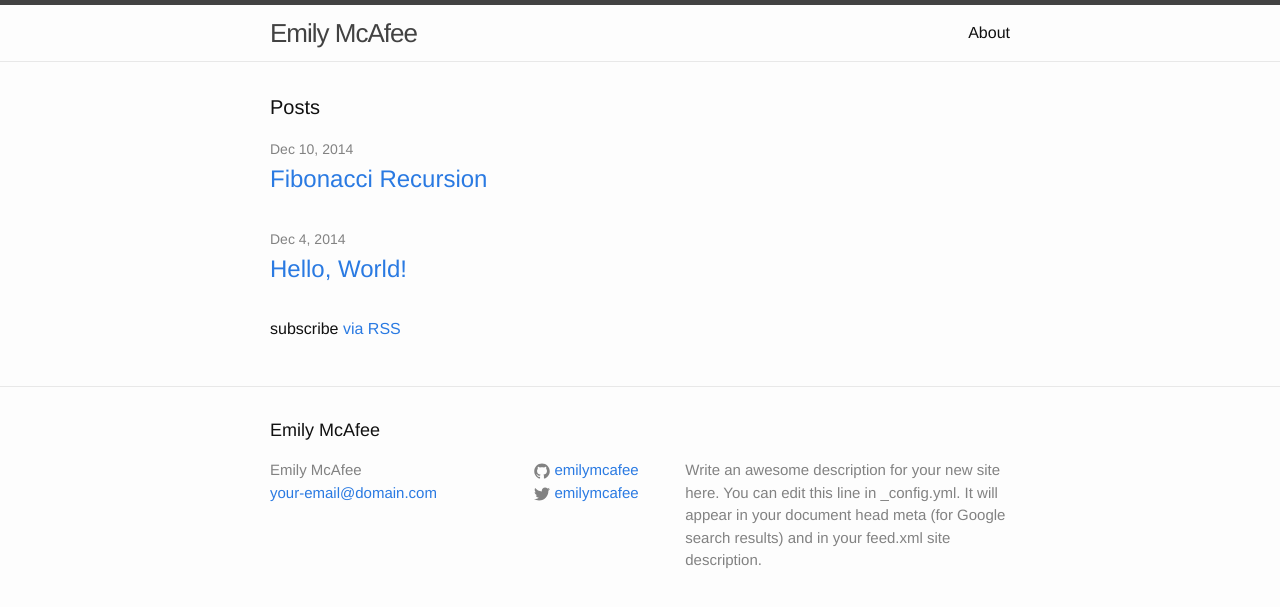
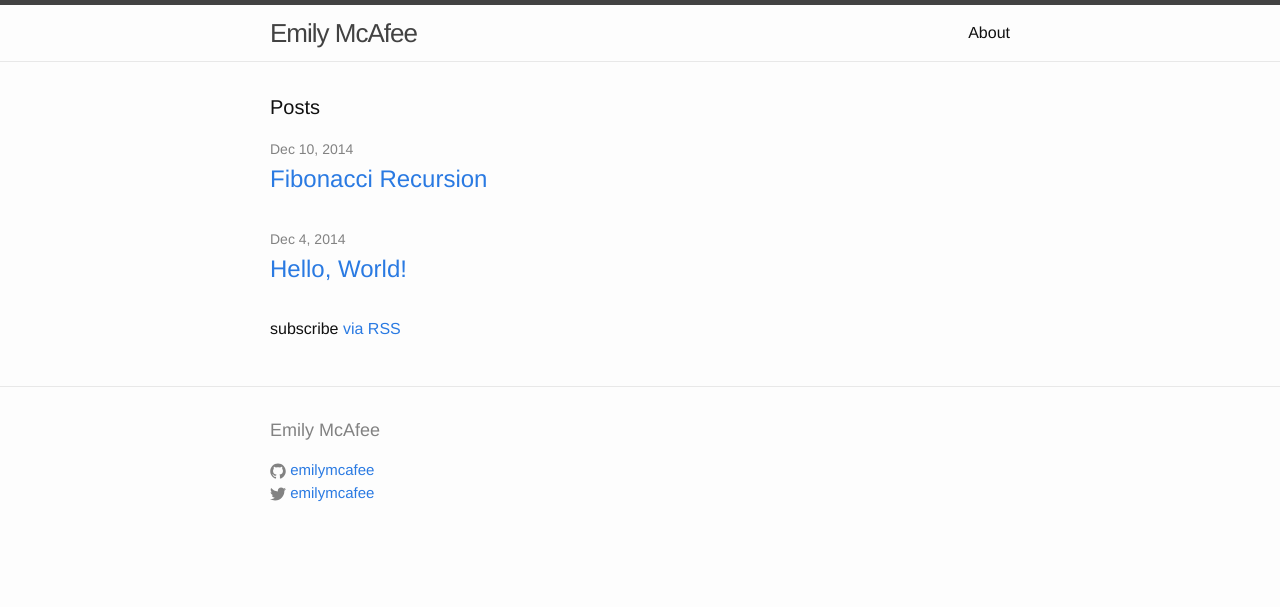
Before and after one commit to emilymcafee/emilymcafee.github.io, a Jekyll site: the page built from index.html, in a window 1280 px wide. Shown: the top 607 px of the page. Built offline with Jekyll 4.4.1, drawn with Linux system fonts in a browser that asks for light colours.

Commit message:
working on about and footer

```diff
--- a/_config.yml
+++ b/_config.yml
@@ -1,10 +1,6 @@
 # Site settings
 title: Emily McAfee
-email: your-email@domain.com
-description: > # this means to ignore newlines until "baseurl:"
-  Write an awesome description for your new site here. You can edit this
-  line in _config.yml. It will appear in your document head meta (for
-  Google search results) and in your feed.xml site description.
+description: > # this means to ignore newlines until "baseurl:" In November 2014, I began a 12-week program in web development at General Assembly in Washington, DC. I’m using this blog to chronicle my learning process, which may include: topics of intrigue, weird challenges, project aspirations.
 baseurl: "" # the subpath of your site, e.g. /blog/
 url: "https://emilymcafee.github.io" # the base hostname & protocol for your site
 twitter_username: emilymcafee
--- a/_includes/footer.html
+++ b/_includes/footer.html
@@ -1,18 +1,9 @@
 <footer class="site-footer">
 
   <div class="wrapper">
-
-    <h2 class="footer-heading">{{ site.title }}</h2>
-
     <div class="footer-col-wrapper">
       <div class="footer-col  footer-col-1">
-        <ul class="contact-list">
-          <li>{{ site.title }}</li>
-          <li><a href="mailto:{{ site.email }}">{{ site.email }}</a></li>
-        </ul>
-      </div>
-
-      <div class="footer-col  footer-col-2">
+        <h2 class="footer-heading">{{ site.title }}</h2>
         <ul class="social-media-list">
           {% if site.github_username %}
           <li>
@@ -44,7 +35,8 @@
           {% endif %}
         </ul>
       </div>
-
+      <div class="footer-col  footer-col-2">
+      </div>
       <div class="footer-col  footer-col-3">
         <p class="text">{{ site.description }}</p>
       </div>
```
